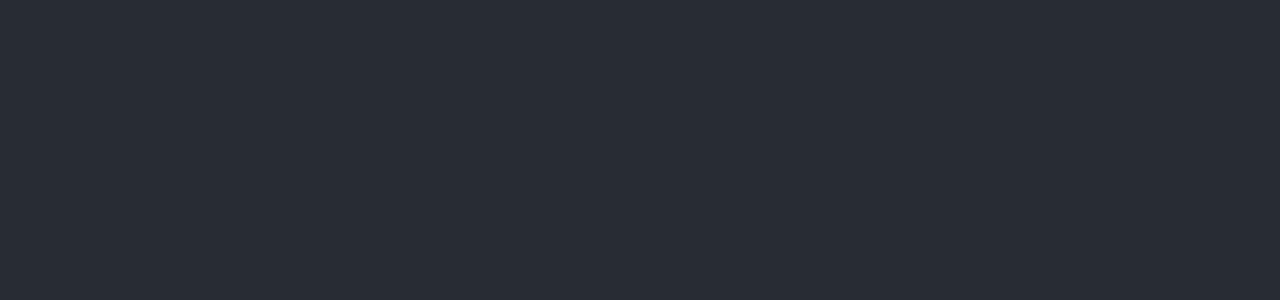
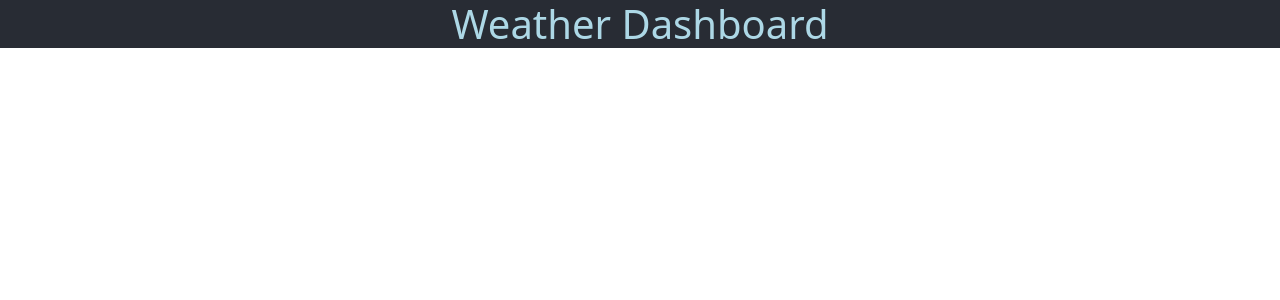
Before and after one commit to blondfro/weather-app, a React (Create React App) app: page / in a window 1280 px wide. Shown: the top 300 px of the page. Built offline with nearby package versions, Linux system fonts and the light colour scheme.

Commit message:
implemented basic banner component with simple styles.

```diff
--- a/src/App.js
+++ b/src/App.js
@@ -1,11 +1,10 @@
 import './App.css';
+import Banner from "./Banner/Banner";
 
 function App() {
   return (
     <div className="App">
-      <header className="App-header">
-
-      </header>
+        <Banner />
     </div>
   );
 }
--- /dev/null
+++ b/src/Banner/Banner.css
@@ -0,0 +1,5 @@
+.app-title-section{
+    background-color: #282c34;
+    color: lightblue;
+    text-align: center;
+}
--- /dev/null
+++ b/src/Banner/Banner.js
@@ -0,0 +1,12 @@
+import React from 'react';
+import "./Banner.css";
+
+function Banner() {
+    return (
+        <div className="app-title-section">
+            <h1>Weather Dashboard</h1>
+        </div>
+    )
+}
+
+export default Banner;
```
